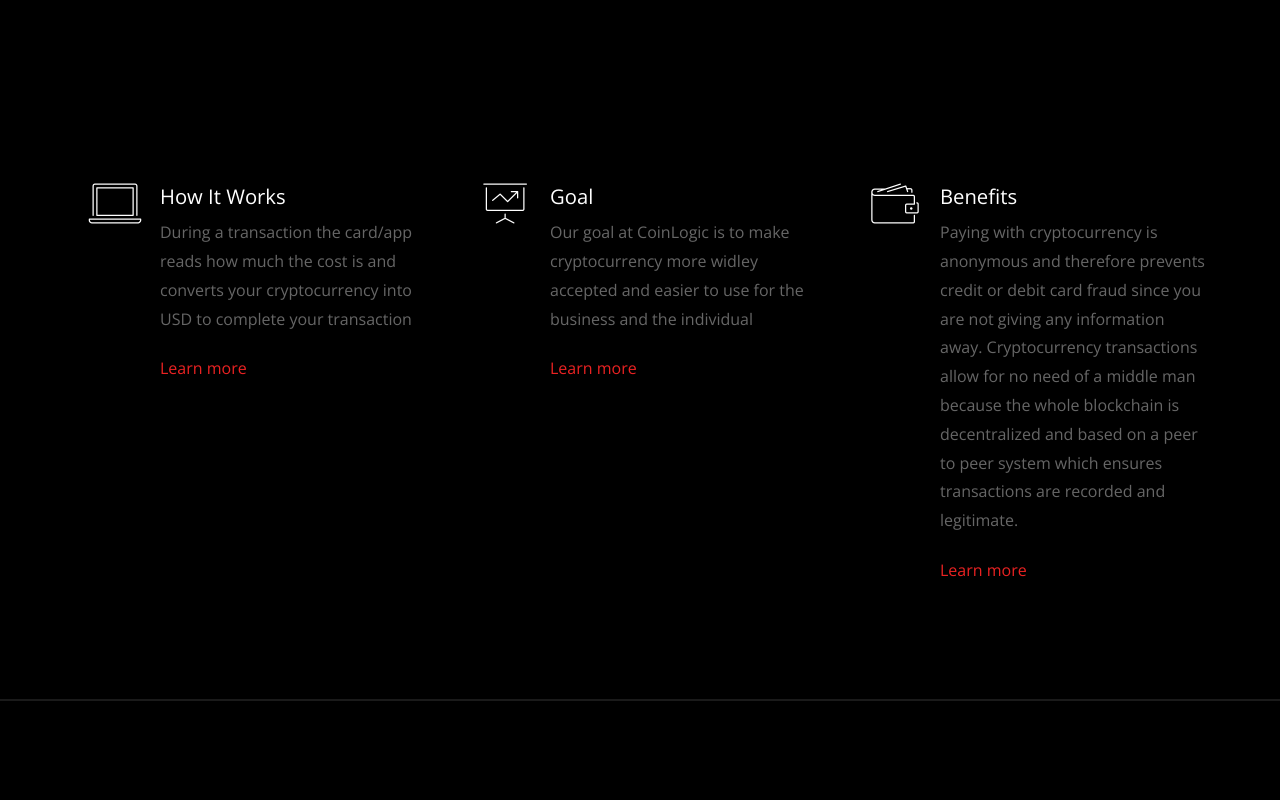
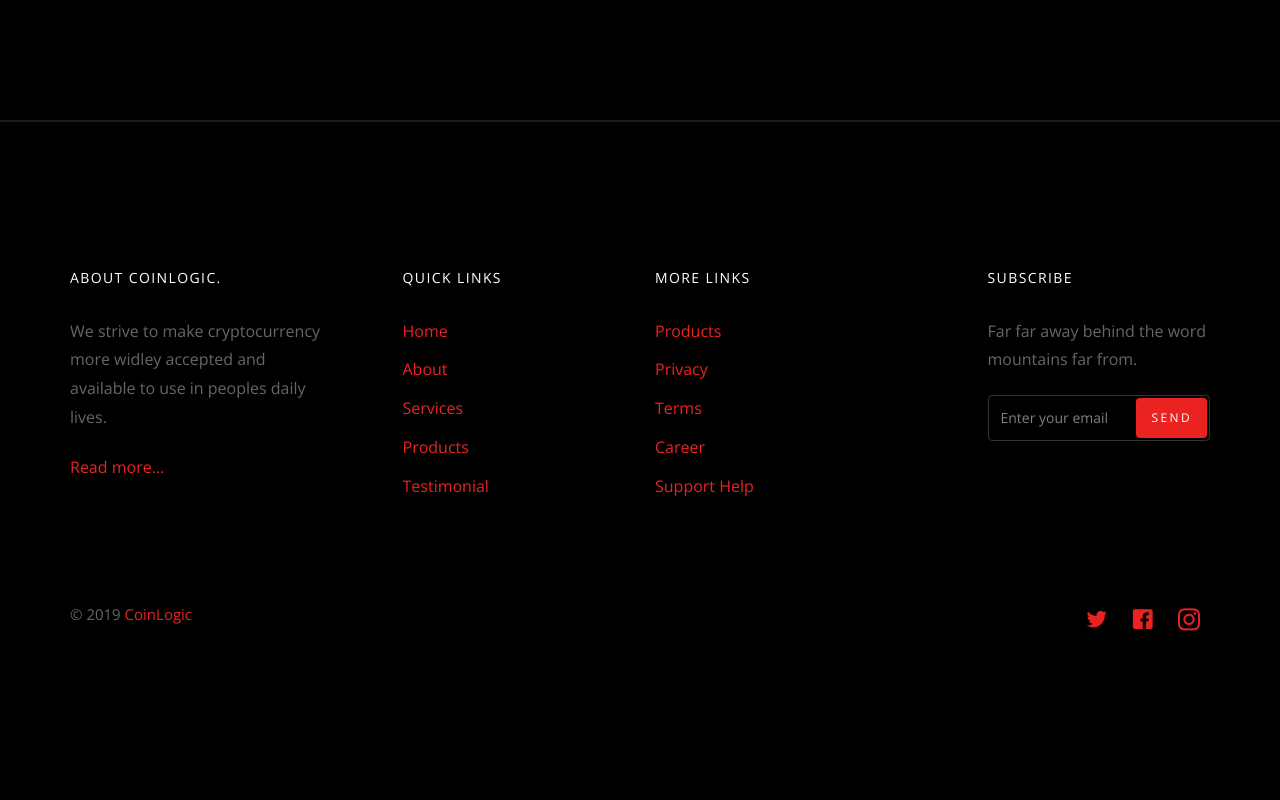
Before and after one commit to DerekNorman4/CoinLogic, a website: page about.html in a window 1280 px wide. Shown: the part 680-1480 px from the top of the page. Drawn offline with nearby package versions, Linux system fonts and the light colour scheme; files whose address does not match are found by name.

Commit message:
"text changes"

```diff
--- a/about.html
+++ b/about.html
@@ -56,6 +56,8 @@
     </div>
   </header>
   <!-- END: header -->
+
+  <!-- START: Slider -->
   <section class="probootstrap-slider flexslider">
     <ul class="slides">
       <li style="background-image: url();">
@@ -73,54 +75,12 @@
     </ul>
   </section>
   <!-- END: slider  -->
+<!-- START: team -->
+<section">
 
-  <section class="probootstrap-section">
-    <div class="container">
-      <div class="row">
-        <div class="col-md-4">
-          <div class="service left-icon probootstrap-animate">
-
-            <div class="icon">
-              <i class="icon-laptop3"></i>
-            </div>
-            <div class="text">
-              <h3 class="heading">How It Works</h3>
-              <p>During a transaction the card/app reads how much the cost is and converts your cryptocurrency into USD to complete your transaction </p>
-              <p><a href="single-page.html">Learn more</a></p>
-            </div>
-
-          </div>
-        </div>
-        <div class="col-md-4">
-          <div class="service left-icon probootstrap-animate">
-            <div class="icon">
-              <i class="icon-presentation"></i>
-            </div>
-            <div class="text">
-              <h3 class="heading">Goal</h3>
-              <p>Our goal at CoinLogic is to make cryptocurrency more widley accepted and easier to use for the business and the individual</p>
-              <p><a href="single-page.html">Learn more</a></p>
-            </div>
-          </div>
-        </div>
-        <div class="col-md-4">
-          <div class="service left-icon probootstrap-animate">
-            <div class="icon">
-              <i class="icon-wallet2"></i>
-            </div>
-            <div class="text">
-              <h3 class="heading">Benefits</h3>
-              <p>Paying with cryptocurrency is anonymous and therefore prevents credit or debit card fraud since you are not giving any information away. Cryptocurrency transactions allow for no need of a middle man because the whole blockchain is decentralized and based on a peer to peer system which ensures transactions are recorded and legitimate.</p>
-              <p><a href="single-page.html">Learn more</a></p>
-            </div>
-          </div>
-        </div>
-      </div>
-    </div>
-  </section>
-  <!-- END section -->
-
-
+</section>
+<!-- END: team-->
+<!-- START: footer -->
   <footer class="probootstrap-footer probootstrap-bg">
     <div class="container">
       <div class="row mb60">
@@ -171,7 +131,7 @@
       <div class="row copyright">
         <div class="col-md-6">
           <div class="probootstrap-footer-widget">
-            <p>&copy; 2017 <a href="#">CoinLogic</a></p>
+            <p>&copy; 2019 <a href="#">CoinLogic</a></p>
           </div>
         </div>
         <div class="col-md-6">
--- a/css/style.css
+++ b/css/style.css
@@ -840,7 +840,7 @@
   letter-spacing: .2em;
   border-radius: 4px;
   border: none;
-  position: absolute;
+  position: relative;
   top: 3px;
   right: 3px;
   padding-left: 15px;
```
Also changed, not shown: contact.html (+1 -1 lines), index.html (+1 -1 lines), product.html (+1 -1 lines), services.html (+3 -3 lines).
